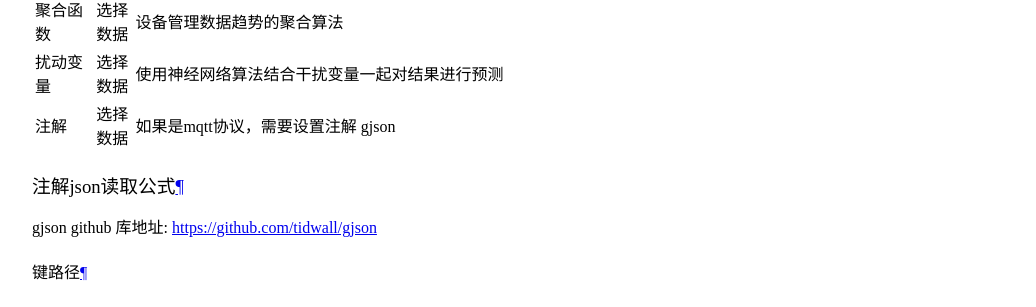
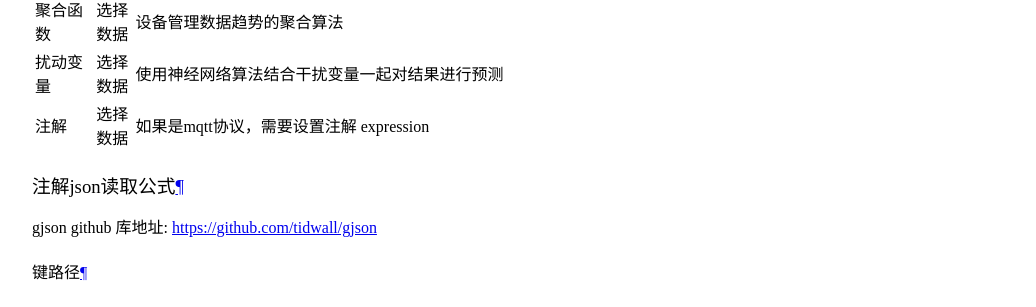
Before and after one commit to novawatcher-io/document, an MkDocs documentation site: the page built from docs/getting-started/assets/device_template.md, in a window 1280 px wide and 900 px high, scrolled down 11183 px. Shown: the part 142-449 px from the top of the window, without its empty margins (24-1060 px from the left). Built offline with MkDocs 1.6.1 and Material for MkDocs 9.7.7, drawn with Linux system fonts in a browser that asks for light colours; some web fonts are replaced; the version menu is left out.

Commit message:
feat: mqtt 注解文档

```diff
--- a/docs/getting-started/assets/device_template.md
+++ b/docs/getting-started/assets/device_template.md
@@ -51,7 +51,7 @@ description: "青岛星观信息网络提供智能设备模板功能，设备模
 | 是否开启预测 | 选择数据 |	是否使用神经网络算法对数据趋势进行预测 |
 | 聚合函数 | 选择数据 |	设备管理数据趋势的聚合算法 |
 | 扰动变量 | 选择数据 |	使用神经网络算法结合干扰变量一起对结果进行预测 |
-| 注解 | 选择数据 |	如果是mqtt协议，需要设置注解 gjson |
+| 注解 | 选择数据 |	如果是mqtt协议，需要设置注解 expression |
 
 ### 注解json读取公式
 
```
